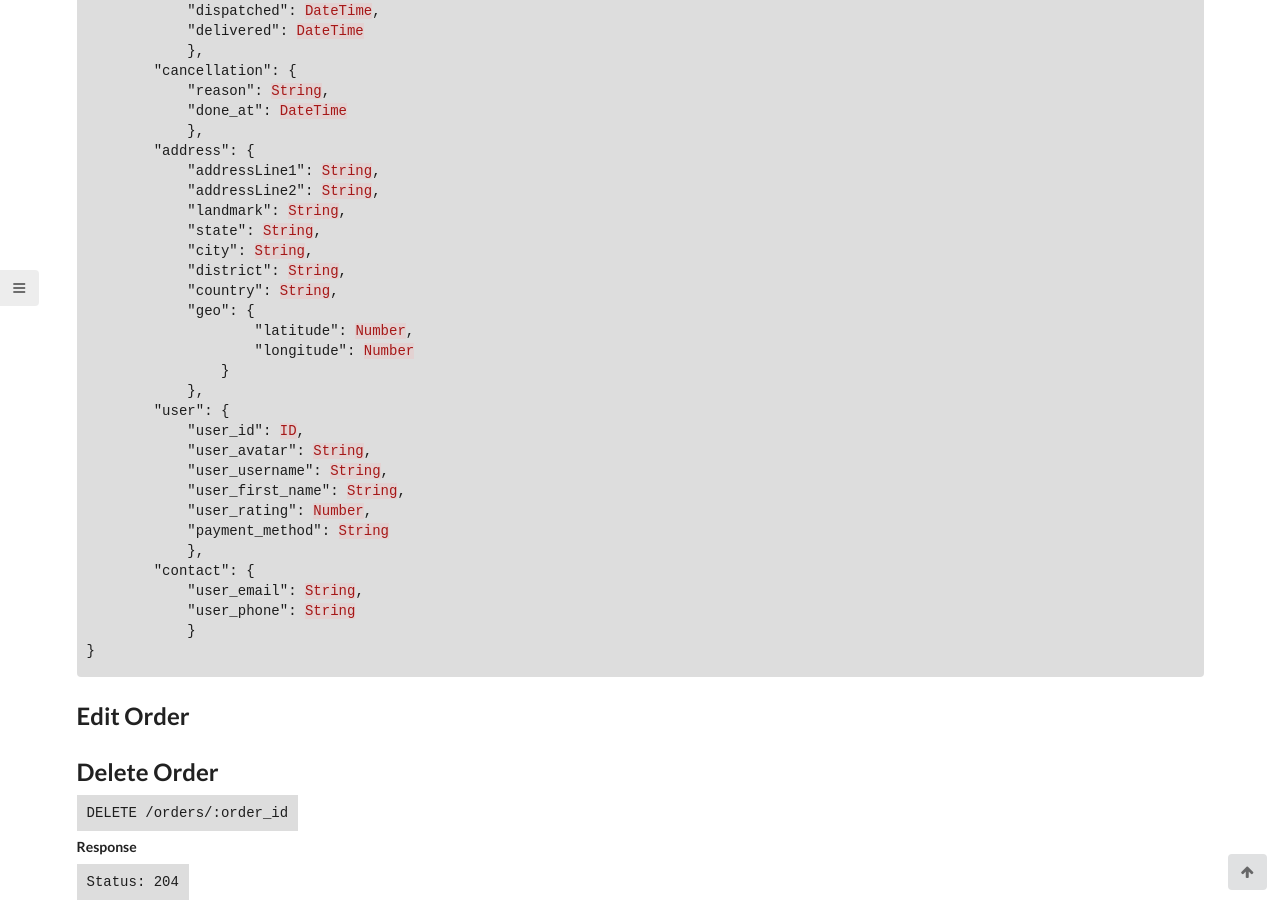
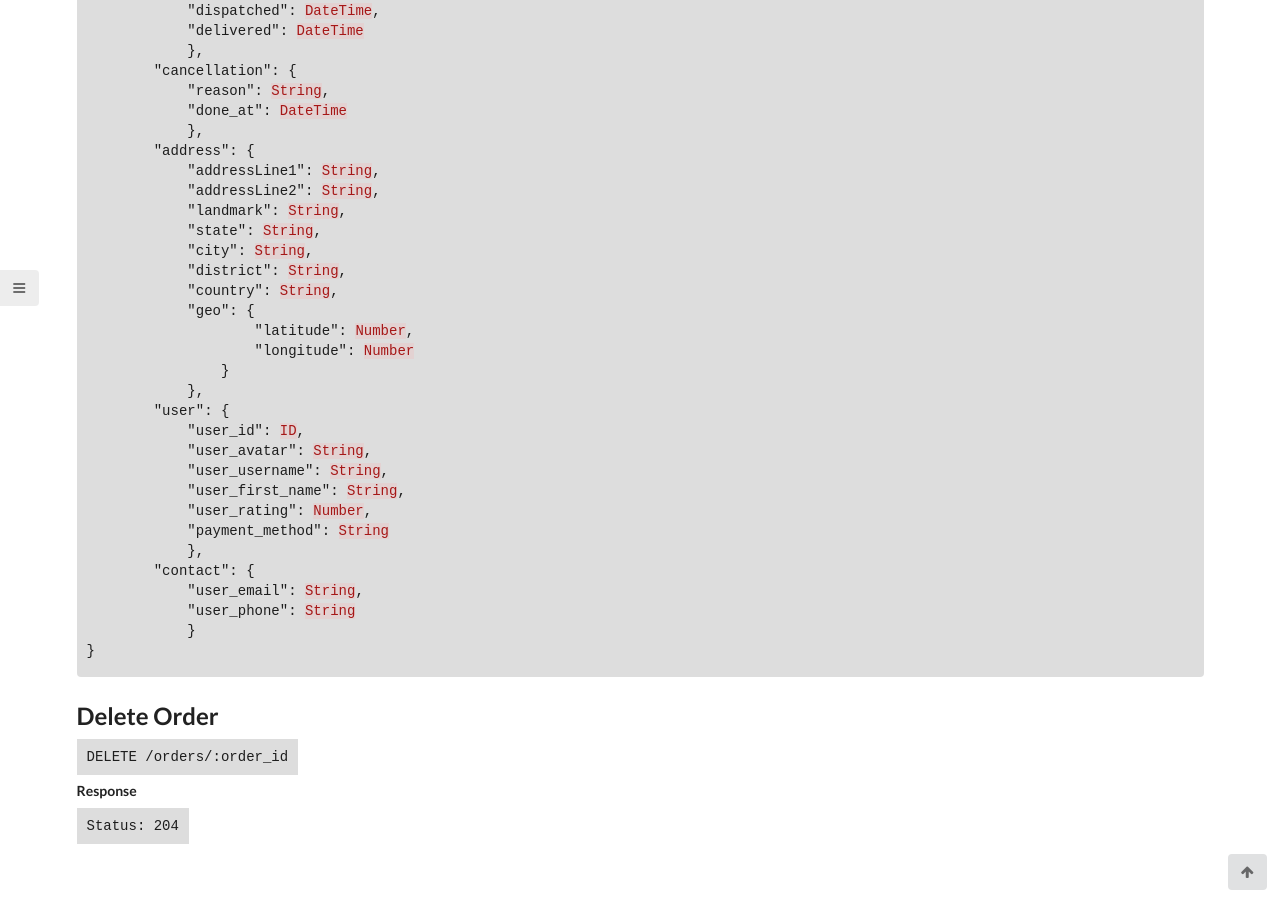
Before and after one commit to letsallchef/docs, a Jekyll site: the page built from _posts/api/2017-03-05-orders.md, in a window 1280 px wide and 900 px high, scrolled down 3835 px. Built offline with Jekyll 4.4.1, drawn with Linux system fonts in a browser that asks for light colours.

Commit message:
removes ddit order

```diff
--- a/_posts/api/2017-03-05-orders.md
+++ b/_posts/api/2017-03-05-orders.md
@@ -224,7 +224,6 @@ Why do you want to go out when you can get it home delivered !
 }
 {% endhighlight %}
 
-## Edit Order
 
 ## Delete Order
 
```
